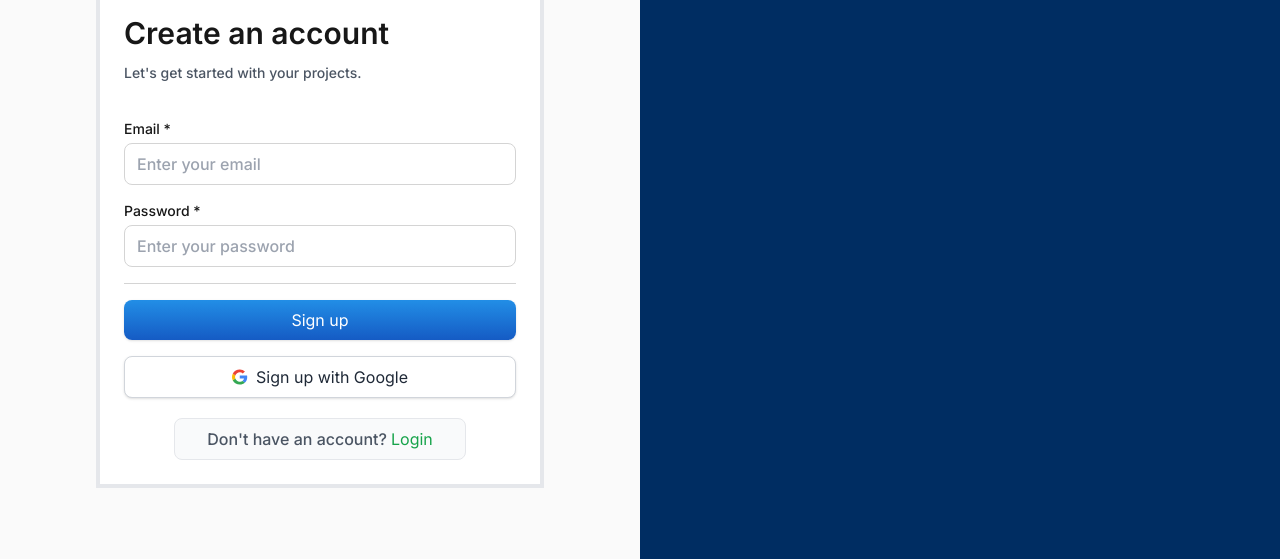
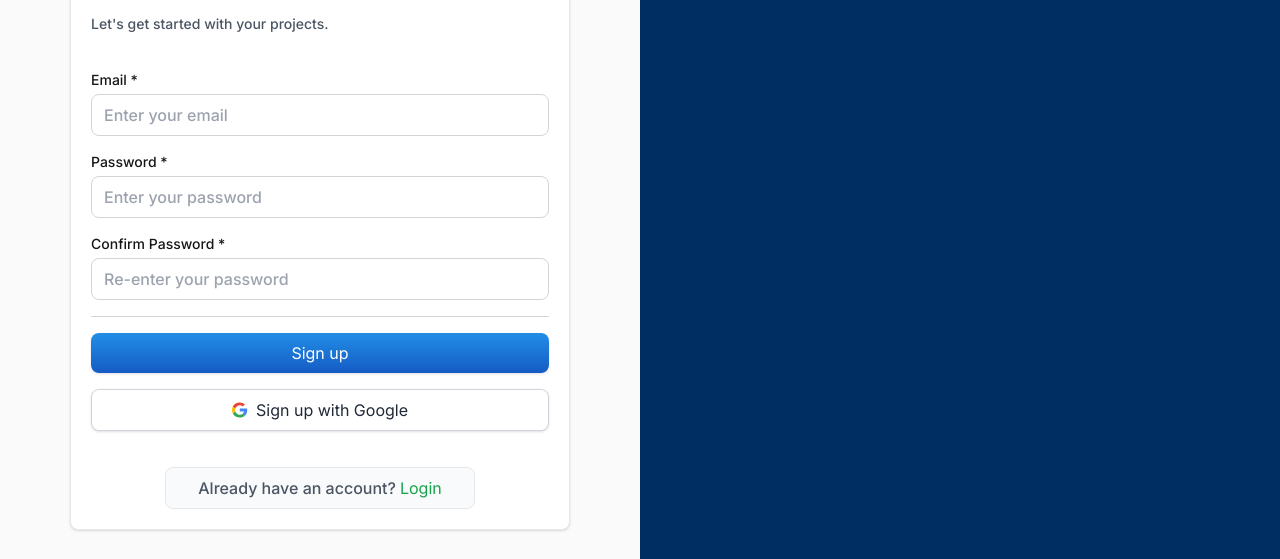
Before and after one commit to Sobaii/web-app, a React (Vite) app: page /signup in a window 1280 px wide. Shown: the part 197-756 px from the top of the page. Built offline with nearby package versions, Linux system fonts and the light colour scheme; no server answers; the HTML template or start-up script is replaced by a standard one.

Commit message:
code changes

```diff
--- a/package.json
+++ b/package.json
@@ -12,6 +12,7 @@
     "preview": "vite preview"
   },
   "dependencies": {
+    "@hookform/resolvers": "^3.9.0",
     "@splinetool/runtime": "^1.3.1",
     "axios": "^1.7.2",
     "clsx": "^2.1.1",
@@ -27,7 +28,8 @@
     "react-router-dom": "^6.22.3",
     "sonner": "^1.4.41",
     "tailwind-merge": "^2.3.0",
-    "uuid": "^10.0.0"
+    "uuid": "^10.0.0",
+    "zod": "^3.23.8"
   },
   "devDependencies": {
     "@types/react": "^18.2.66",
--- a/src/components/UploadFile.jsx
+++ b/src/components/UploadFile.jsx
@@ -99,7 +99,7 @@ export default function UploadFile({
   }, [selectedFiles]);
 
   return (
-    <Modal showModal={showUploadModal} setShowModal={setShowUploadModal}>
+    <Modal alert={true} showModal={showUploadModal} setShowModal={setShowUploadModal}>
       <h3 className="text-2xl font-bold text-gray-800">Upload Files</h3>
       <div className="flex flex-col -mt-3 gap-1">
         <p className="text-sm text-gray-600 ">Note:</p>
--- a/src/components/ui/Button.jsx
+++ b/src/components/ui/Button.jsx
@@ -15,17 +15,18 @@ const Button = ({
   const [isLoading, setIsLoading] = useState(false);
 
   const onClick = async (e) => {
-    e.stopPropagation()
+    e.stopPropagation();
     if (!disabled && !isLoading && handleClick) {
       setIsLoading(true);
       try {
-        await handleClick();
+        await handleClick(e);
       } catch (error) {
         console.error(error);
       }
       setIsLoading(false);
     }
   };
+
 
   const buttonClass = clsx(
     'flex h-fit shadow whitespace-nowrap hover:opacity-70 justify-center flex-shrink-0 items-center gap-2 min-w-[120px] rounded transition-opacity duration-75 ease-linear',
--- /dev/null
+++ b/src/hooks/useSignupLogin.js
@@ -0,0 +1,48 @@
+// src/hooks/useAuth.js
+
+import { useState } from 'react';
+import { useNavigate } from 'react-router-dom';
+import { signUpUser, loginUser } from '../services/userServices';
+import { signUpUserWithGoogle } from '../services/authServices';
+
+export const useAuth = () => {
+  const [error, setError] = useState(null);
+  const navigate = useNavigate();
+
+  const onSignupSubmit = async (data) => {
+    try {
+      await signUpUser(data.email, data.password);
+      navigate('/expenses');
+    } catch (err) {
+      console.error('Sign up failed:', err.message);
+      setError(err.message);
+    }
+  };
+
+  const onLoginSubmit = async (data) => {
+    try {
+      await loginUser(data.email, data.password);
+      navigate('/expenses');
+    } catch (err) {
+      console.error('Login failed:', err.message);
+      setError(err.message);
+    }
+  };
+
+  const handleSignupWithGoogle = async () => {
+    try {
+      const data = await signUpUserWithGoogle();
+      window.location.href = data.url;
+    } catch (err) {
+      console.error('Sign up with Google failed:', err.message);
+      setError(err.message);
+    }
+  };
+
+  return {
+    onSignupSubmit,
+    onLoginSubmit,
+    handleSignupWithGoogle,
+    error,
+  };
+};
--- a/src/hooks/useSpreadsheets.js
+++ b/src/hooks/useSpreadsheets.js
@@ -14,6 +14,7 @@ export function useSpreadsheets() {
       setLoading(true);
       try {
         const response = await getUserSpreadsheetsShallowInfo();
+        console.log("response", response);
         setSpreadsheets(response);
       } catch (error) {
         console.error("Error getting spreadsheet shallow data", error);
--- a/src/pages/Expenses.jsx
+++ b/src/pages/Expenses.jsx
@@ -71,7 +71,7 @@ function Expenses() {
                     <p className="text-slate-500">Opened {convertToReadableDate(spreadsheet.lastOpened)}</p>
                   </div>
 
-                  <img src={spreadsheet.screenshotPreviewUrl} className="w-full" />
+                  <img src={spreadsheet.imageUrl} className="w-full" />
                 </Card>
               ))}
           </div>
--- a/src/pages/Login.jsx
+++ b/src/pages/Login.jsx
@@ -1,71 +1,79 @@
-import React, { useState } from 'react';
-import { Link, useNavigate } from 'react-router-dom';
+// src/pages/Login.js
+
+import React from 'react';
+import { Link } from 'react-router-dom';
 import { useForm } from 'react-hook-form';
-import { loginUser } from '../services/userServices';
-import { signUpUserWithGoogle } from '../services/authServices';
+import { useAuth } from '../hooks/useSignupLogin';
+import { zodResolver } from '@hookform/resolvers/zod';
+import { loginSchema } from '../schemas/loginSchema';
+import { Input, Button, Separator, Card } from '../components/ui';
 import LandingAnimation from '../components/LandingAnimation';
-import { Separator, Button, Input } from '../components/ui';
 import { GoogleLogo, ColouredLongLogo } from '../assets/logos';
 
 function Login() {
-    const [errorMessage, setErrorMessage] = useState('');
-    const navigate = useNavigate();
-    const { register, handleSubmit, formState: { errors }, setError } = useForm({
-        mode: 'onChange'  // Set validation mode to onBlur
+    const { onLoginSubmit, handleSignupWithGoogle, error } = useAuth();
+
+    const {
+        register,
+        handleSubmit,
+        formState: { errors },
+    } = useForm({
+        resolver: zodResolver(loginSchema),
+        mode: 'onChange',
     });
 
-    const onLoginSubmit = async (data) => {
-        try {
-            const response = await loginUser(data.email, data.password);
-            navigate('/expenses');
-        } catch (error) {
-            console.error('Login failed:', error.message);
-        }
-    };
-
-    const handleLoginWithGoogle = async () => {
-        try {
-            const data = await signUpUserWithGoogle();
-            window.location.href = data.url;
-        } catch (error) {
-            console.error('Login with Google failed:', error.message);
-        }
+    const onSubmit = async (data) => {
+        await onLoginSubmit(data);
     };
 
     return (
-        <main className='grid grid-cols-2 h-screen'>
-            <div className='w-full flex flex-col gap-5 h-fit m-auto border-4 max-w-md p-6 bg-white'>
-                <img src={ColouredLongLogo} className='mb-5 h-7 w-fit' />
-                <h1 className='text-3xl font-semibold'>Login to your account</h1>
-                <p className='text-gray-600 text-sm -mt-2 mb-4'>Let's get started with your projects.</p>
-                <form onSubmit={handleSubmit(onLoginSubmit)} className="flex flex-col gap-4">
-                    <Input type='email' label='Email *' fullWidth={true}
-                        {...register('email', {
-                            required: 'Email is required',
-                            pattern: {
-                                value: /^[a-zA-Z0-9._-]+@[a-zA-Z0-9.-]+\.[a-zA-Z]{2,}$/,
-                                message: 'Invalid email address'
-                            }
-                        })}
+        <main className="grid grid-cols-1 md:grid-cols-2 h-screen">
+            <Card className="m-auto max-w-[500px]">
+                <img src={ColouredLongLogo} className="mb-5 h-7 w-fit" alt="Logo" />
+                <h1 className="text-3xl font-semibold">Login to your account</h1>
+                <p className="text-gray-600 text-sm -mt-2 mb-4">
+                    Let's get started with your projects.
+                </p>
+                <form onSubmit={(e) => e.preventDefault()} className="flex flex-col gap-4">
+                    <Input
+                        type="email"
+                        label="Email *"
+                        {...register('email')}
                         error={errors.email?.message}
-                        placeHolder='Enter your email' />
-                    <Input type='password' label='Password *' fullWidth={true}
-                        {...register('password', {
-                            required: 'Password is required',
-                        })}
+                        placeHolder="Enter your email"
+                    />
+                    <Input
+                        type="password"
+                        label="Password *"
+                        {...register('password')}
                         error={errors.password?.message}
-                        placeHolder='Enter your password' />
+                        placeHolder="Enter your password"
+                    />
+                    {error && <p className="text-red-500 text-sm">{error}</p>}
                     <Separator />
-                    <Button type='submit' text='Login' variant='primary' />
-                    <Button type='button' variant='outline' text='Login with Google' handleClick={handleLoginWithGoogle} imageSrc={GoogleLogo} />
+                    <Button
+                        type="button"
+                        text="Login"
+                        variant="primary"
+                        handleClick={handleSubmit(onSubmit)}
+                    />
+                    <Button
+                        type="button"
+                        variant="outline"
+                        text="Login with Google"
+                        handleClick={handleSignupWithGoogle}
+                        imageSrc={GoogleLogo}
+                    />
                 </form>
-                <div className='flex justify-center items-center'>
-                    <div className='bg-gray-50 border p-2 pl-8 pr-8 rounded-lg flex'>
-                        <p className='text-gray-600'>Don't have an account?</p>
-                        <Link to='/signup' className='text-green-600 ml-1 hover:underline'>Sign up</Link>
+                <div className="flex justify-center items-center mt-4">
+                    <div className="bg-gray-50 border p-2 pl-8 pr-8 rounded-lg flex">
+                        <p className="text-gray-600">Don't have an account?</p>
+                        <Link to="/signup" className="text-green-600 ml-1 hover:underline">
+                            Sign up
+                        </Link>
                     </div>
                 </div>
-            </div>
+            </Card>
             <LandingAnimation />
         </main>
     );
--- a/src/pages/Signup.jsx
+++ b/src/pages/Signup.jsx
@@ -1,85 +1,66 @@
-import React from "react";
-import { Link, useNavigate } from "react-router-dom";
-import { useForm } from "react-hook-form";
-import { signUpUser } from "../services/userServices";
-import { signUpUserWithGoogle } from "../services/authServices";
-import LandingAnimation from "../components/LandingAnimation";
-import { Separator, Button, Input } from "../components/ui";
+import { Link } from 'react-router-dom';
+import { useForm } from 'react-hook-form';
+import { useAuth } from '../hooks/useSignupLogin';
+import { zodResolver } from '@hookform/resolvers/zod';
+import { signupSchema } from '../schemas/signupSchema';
+import { Input, Button, Separator, Card } from '../components/ui';
+import LandingAnimation from '../components/LandingAnimation';
 import { GoogleLogo, ColouredLongLogo } from "../assets/logos";
 
 function Signup() {
-  const navigate = useNavigate();
+  const { onSignupSubmit, handleSignupWithGoogle, error } = useAuth();
+
   const {
     register,
     handleSubmit,
     formState: { errors },
-    setError,
   } = useForm({
-    mode: "onChange", // Set validation mode to onBlur
+    resolver: zodResolver(signupSchema),
+    mode: 'onChange',
   });
 
-  const onSignupSubmit = async (data) => {
-    try {
-      const response = await signUpUser(data.email, data.password);
-      navigate("/expenses");
-    } catch (error) {
-      console.error("Sign up failed:", error.message);
-    }
-  };
-
-  const handleSignupWithGoogle = async () => {
-    try {
-      const data = await signUpUserWithGoogle();
-      window.location.href = data.url;
-    } catch (error) {
-      console.error("Sign up with Google failed:", error.message);
-    }
+  const onSubmit = async (data) => {
+    await onSignupSubmit(data);
   };
 
   return (
-    <main className="grid grid-cols-2 h-screen">
-      <div className="w-full flex flex-col gap-5 h-fit m-auto border-4 max-w-md p-6 bg-white">
-        <img src={ColouredLongLogo} className="mb-5 h-7 w-fit" />
+    <main className="grid grid-cols-1 md:grid-cols-2 h-screen">
+      <Card className="m-auto max max-w-[500px]">
+        <img src={ColouredLongLogo} className="mb-5 h-7 w-fit" alt="Logo" />
         <h1 className="text-3xl font-semibold">Create an account</h1>
         <p className="text-gray-600 text-sm -mt-2 mb-4">
           Let's get started with your projects.
         </p>
-        <form
-          onSubmit={handleSubmit(onSignupSubmit)}
-          className="flex flex-col gap-4"
-        >
+        <div className="flex flex-col gap-4">
           <Input
             type="email"
             label="Email *"
-            fullWidth={true}
-            {...register("email", {
-              required: "Email is required",
-              pattern: {
-                value: /^[a-zA-Z0-9._-]+@[a-zA-Z0-9.-]+\.[a-zA-Z]{2,}$/,
-                message: "Invalid email address",
-              },
-            })}
+            {...register('email')}
             error={errors.email?.message}
             placeHolder="Enter your email"
           />
           <Input
             type="password"
             label="Password *"
-            fullWidth={true}
-            {...register("password", {
-              required: "Password is required",
-              pattern: {
-                value:
-                  /^(?=.*[A-Z])(?=.*\d)(?=.*[!@#$%^&*()_+\-=\[\]{};':"\\|,.<>\/?]).{8,}$/,
-                message:
-                  "Password must contain 8 characters, 1 uppercase letter, 1 number, and 1 special character",
-              },
-            })}
+            {...register('password')}
             error={errors.password?.message}
             placeHolder="Enter your password"
           />
+          <Input
+            type="password"
+            label="Confirm Password *"
+            {...register('confirmPassword')}
+            error={errors.confirmPassword?.message}
+            placeHolder="Re-enter your password"
+          />
+          {error && <p className="text-red-500 text-sm">{error}</p>}
           <Separator />
-          <Button type="submit" text="Sign up" variant="primary" />
+          <Button
+            type="button"
+            text="Sign up"
+            variant="primary"
+            handleClick={handleSubmit(onSubmit)}
+          />
           <Button
             type="button"
             variant="outline"
@@ -87,16 +68,16 @@ function Signup() {
             handleClick={handleSignupWithGoogle}
             imageSrc={GoogleLogo}
           />
-        </form>
-        <div className="flex justify-center items-center">
+        </div>
+        <div className="flex justify-center items-center mt-4">
           <div className="bg-gray-50 border p-2 pl-8 pr-8 rounded-lg flex">
-            <p className="text-gray-600">Don't have an account?</p>
+            <p className="text-gray-600">Already have an account?</p>
             <Link to="/" className="text-green-600 ml-1 hover:underline">
               Login
             </Link>
           </div>
         </div>
-      </div>
+      </Card>
       <LandingAnimation />
     </main>
   );
--- /dev/null
+++ b/src/schemas/loginSchema.js
@@ -0,0 +1,13 @@
+import * as z from "zod";
+
+export const loginSchema = z.object({
+  email: z
+    .string()
+    .min(1, { message: "Email is required" })
+    .email({ message: "Invalid email address" })
+    .regex(
+      /^[a-zA-Z0-9._-]+@[a-zA-Z0-9.-]+\.[a-zA-Z]{2,}$/,
+      "Invalid email address"
+    ),
+  password: z.string().min(1, { message: "Password is required" }),
+});
--- /dev/null
+++ b/src/schemas/signupSchema.js
@@ -0,0 +1,34 @@
+import * as z from 'zod';
+
+export const signupSchema = z
+  .object({
+    email: z
+      .string()
+      .min(1, { message: 'Email is required' })
+      .email({ message: 'Invalid email address' })
+      .regex(
+        /^[a-zA-Z0-9._-]+@[a-zA-Z0-9.-]+\.[a-zA-Z]{2,}$/,
+        { message: 'Invalid email address' }
+      ),
+    password: z
+      .string()
+      .min(1, { message: 'Password is required' })
+      .min(8, { message: 'Password must be at least 8 characters long' })
+      .max(24, { message: 'Password must not exceed 24 characters' })
+      .regex(/^(?=.*[A-Z])/, {
+        message: 'Password must contain at least one uppercase letter',
+      })
+      .regex(/^(?=.*\d)/, {
+        message: 'Password must contain at least one number',
+      })
+      .regex(/^(?=.*[!@#$%^&*()_+\-=\[\]{};':"\\|,.<>\/?])/, {
+        message: 'Password must contain at least one special character',
+      }),
+    confirmPassword: z
+      .string()
+      .min(1, { message: 'Please confirm your password' }),
+  })
+  .refine((data) => data.password === data.confirmPassword, {
+    path: ['confirmPassword'],
+    message: 'Passwords do not match',
+  });
--- a/src/services/userServices.js
+++ b/src/services/userServices.js
@@ -70,6 +70,7 @@ export const updateUserSpreadsheetScreenshot = async (
   spreadsheetId
 ) => {
   try {
+    console.log("spreadsheetid", spreadsheetId);
     const screenshotPreview = await convertHTMLElementToImage(tableRef);
     const formData = new FormData();
     formData.append("file", screenshotPreview);
```
Also changed, not shown: src/components/ui/Modal.jsx (+21 -3 lines), 1 other file (tests, documents, lock files or other folders).
